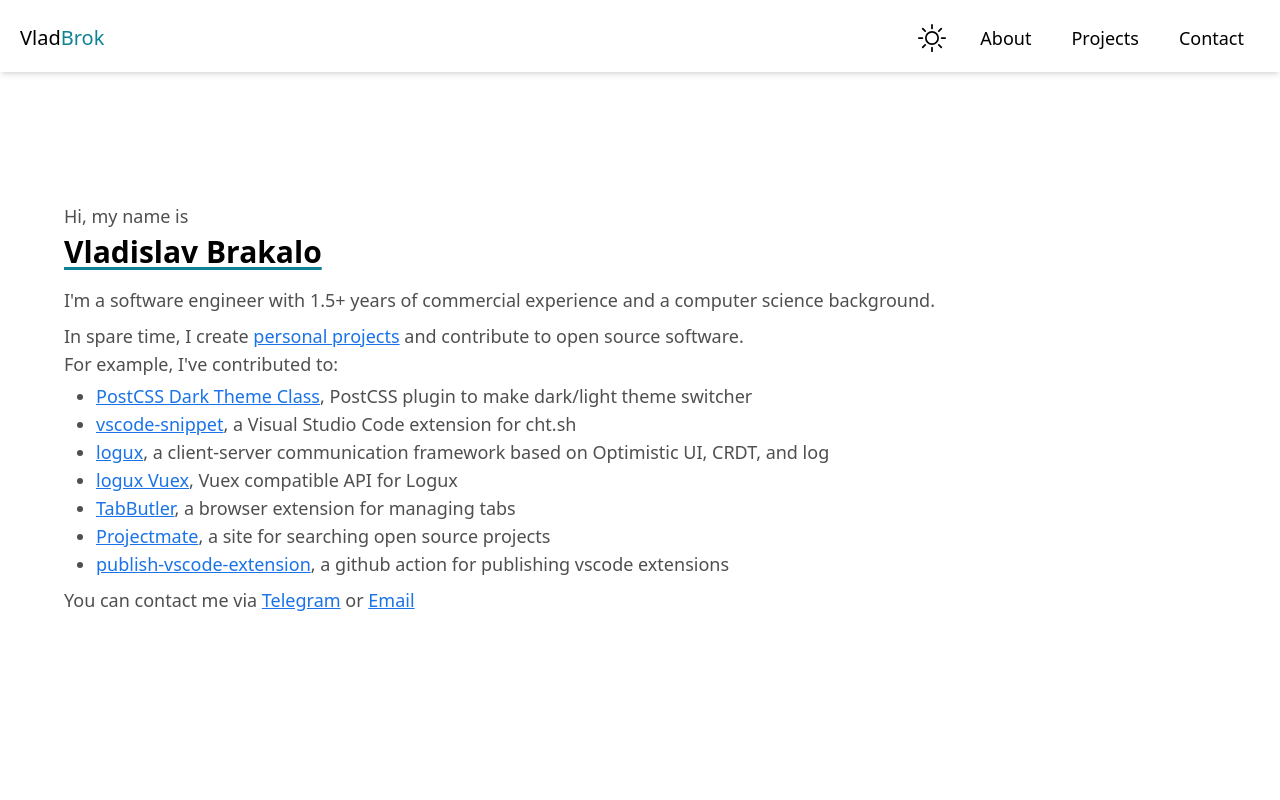
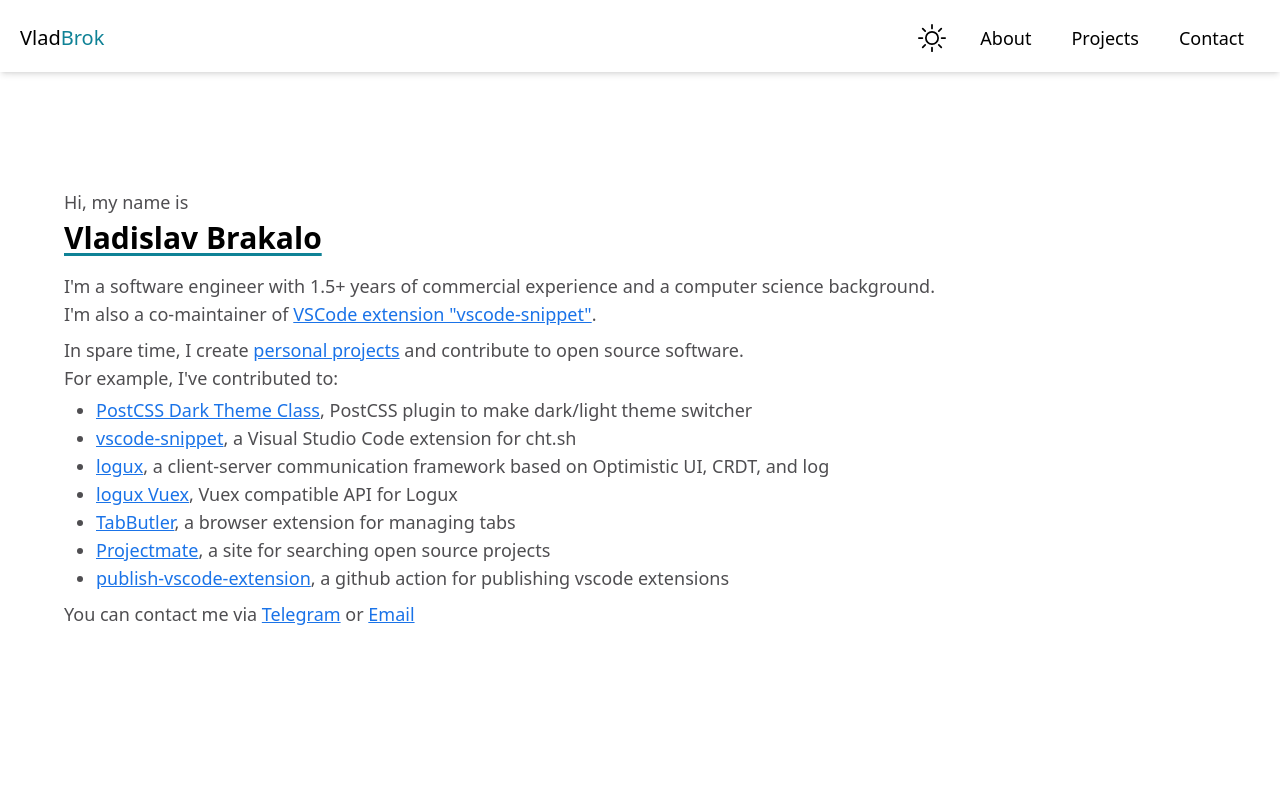
Before and after one commit to VladBrok/personal-site, a React (Vite) app: page / in a window 1280 px wide. Shown: the top 800 px of the page. Built offline with nearby package versions, Linux system fonts and the light colour scheme.

Commit message:
mention vscode-snippet

```diff
--- a/src/components/App.jsx
+++ b/src/components/App.jsx
@@ -56,7 +56,14 @@
           <article className="-mt-1 max-w-4xl">
             <p>
               I'm a software engineer with 1.5+ years of commercial experience
-              and a computer science background.
+              and a computer science background. I'm also a co-maintainer of{" "}
+              <a
+                className="link"
+                href="https://marketplace.visualstudio.com/items?itemName=vscode-snippet.Snippet"
+              >
+                VSCode extension "vscode-snippet"
+              </a>
+              .
             </p>
             <p className="mt-2">
               In spare time, I create{" "}
```
